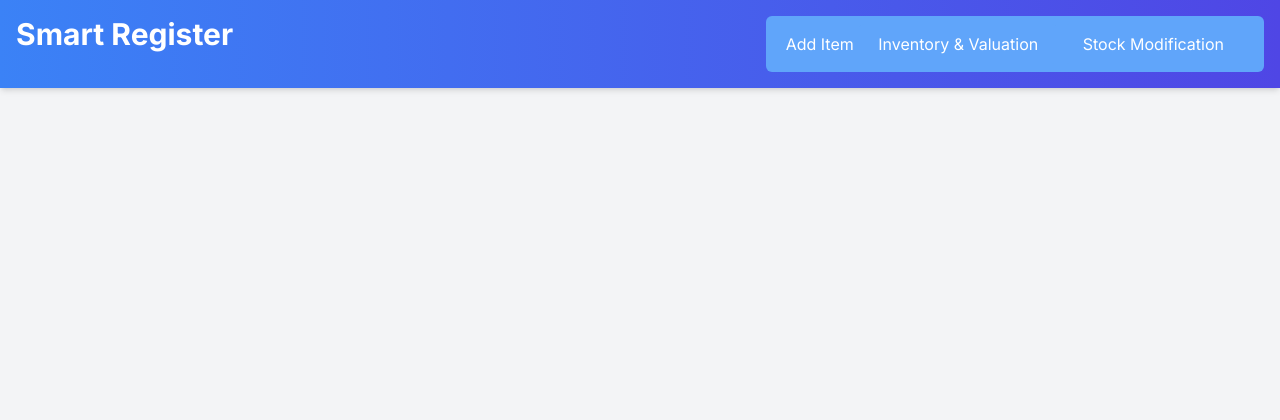
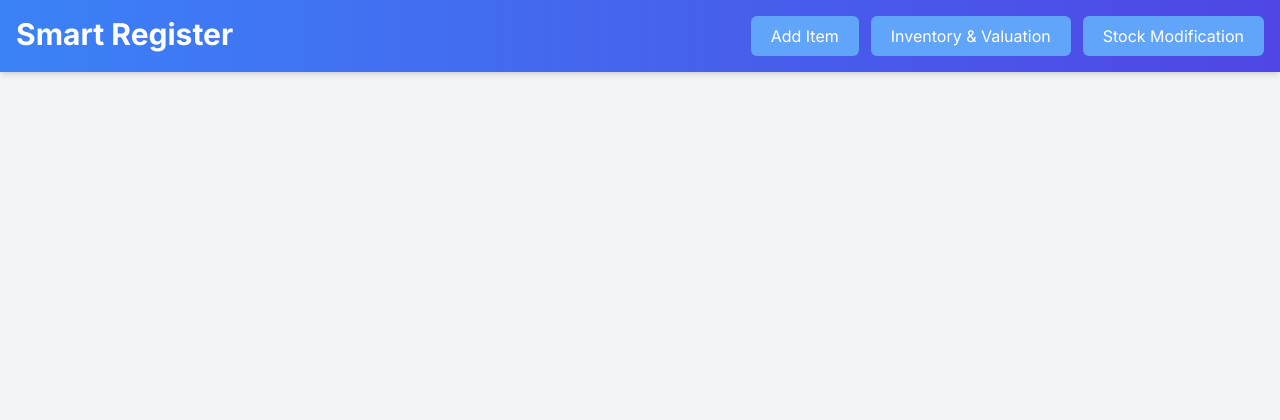
Before and after one commit to Varalakshmi02/Vara-website, a Python web app: template templates/index.html in a window 1280 px wide. Shown: the top 420 px of the page. Run offline with Jinja, Linux system fonts and the light colour scheme; the template is opened without the code that fills it, so the values that code supplies are empty; some libraries are stand-ins or nearby versions.

Commit message:
Update index.html

```diff
--- a/templates/index.html
+++ b/templates/index.html
@@ -19,7 +19,7 @@ href="https://fonts.googleapis.com/css2?family=Inter:wght@400;500;600;700&displa
 center">
             <h1 class="text-3xl font-bold text-white mb-4 sm:mb-0">Smart Register</h1>
             <nav class="flex flex-wrap gap-3">
-                <bu on id="navAddItem" class="nav-bu on bg-blue-400 text-white py-2 px-5
+                <button id="navAddItem" class="nav-button bg-blue-400 text-white py-2 px-5
 rounded-md hover:bg-blue-500 transition duration-150 ease-in-out transform hover:scale
 105 active">
                     Add Item
```
